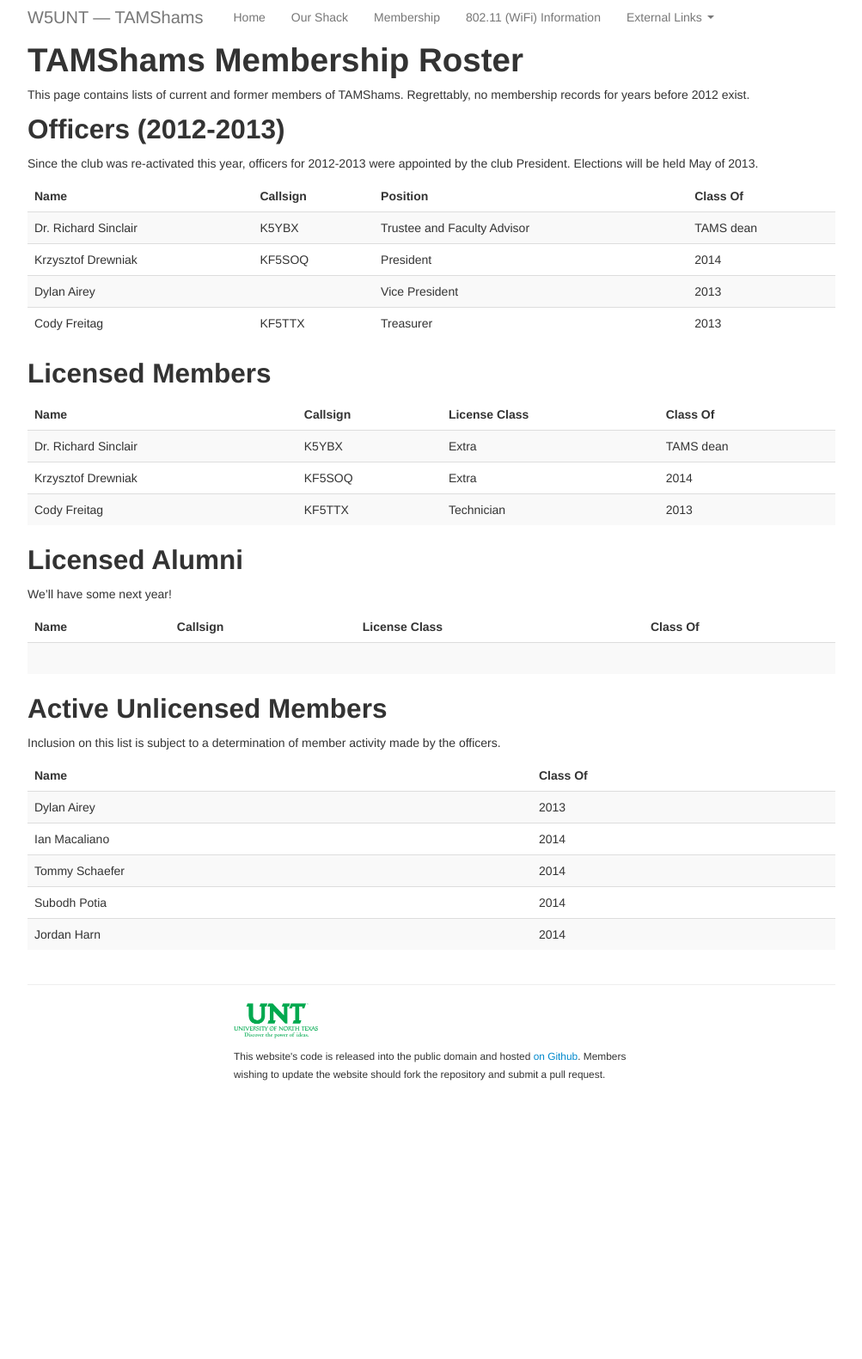
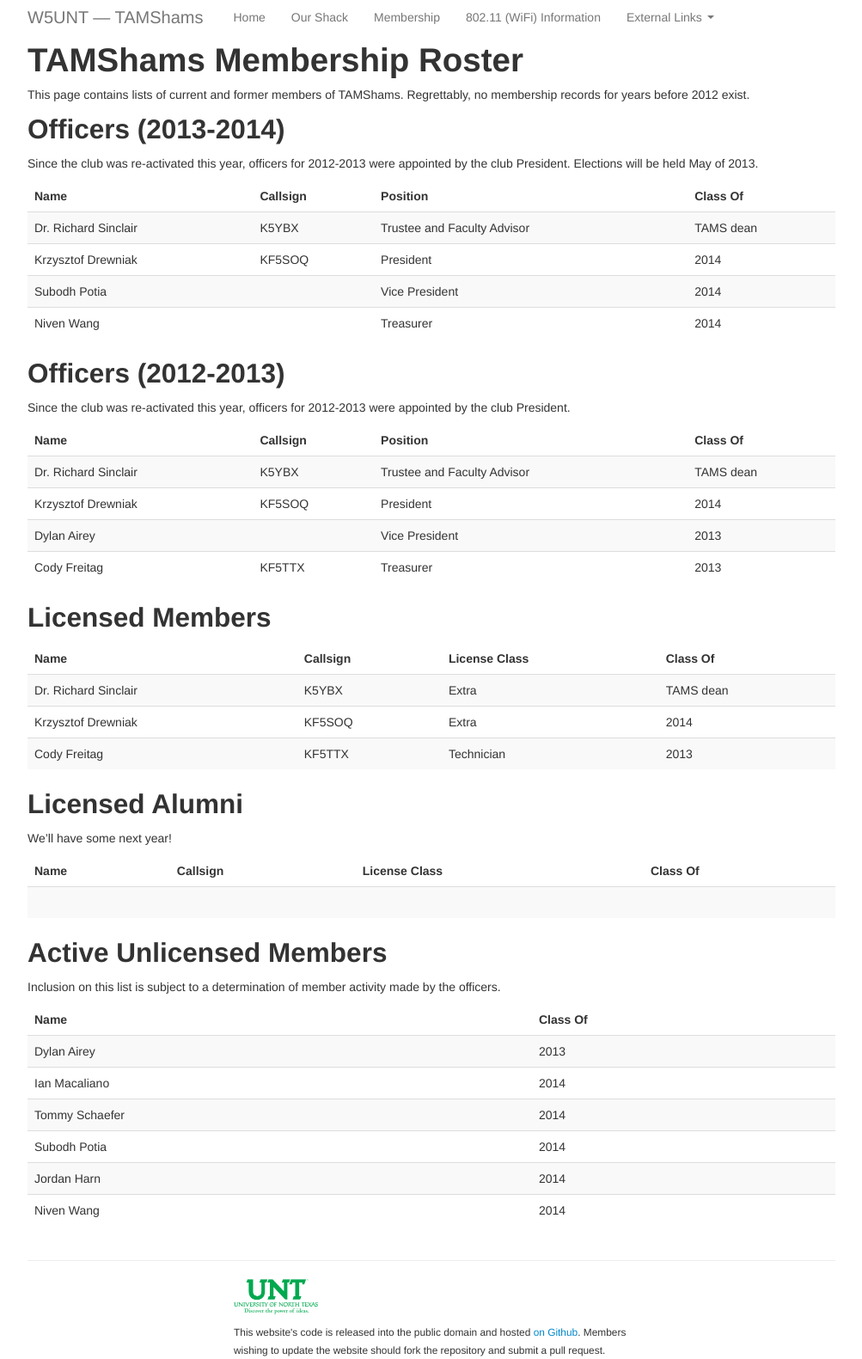
Before and after one commit to w5unt/w5unt.github.com, a Jekyll site: the page built from membership.md, in a window 1280 px wide. Shown: the whole page at 86% size, without its empty margins (138-1141 px from the left). Built offline with Jekyll 4.4.1, drawn with Linux system fonts in a browser that asks for light colours; nearby versions of some CDN libraries; before the commit the page ends 1260 px from its top, so only the background shows below that.

Commit message:
Results of officer elections

```diff
--- a/membership.md
+++ b/membership.md
@@ -6,10 +6,26 @@ layout: default
 This page contains lists of current and former members of TAMShams.
 Regrettably, no membership records for years before 2012 exist.
 
+Officers (2013-2014)
+--------------------
+Since the club was re-activated this year, officers for 2012-2013 were appointed by the club President.
+Elections will be held May of 2013.
+
+|-------------------------------|
+|Name|Callsign|Position|Class Of|
+|-------------------------------|
+|Dr. Richard Sinclair|K5YBX|Trustee and Faculty Advisor|TAMS dean|
+|Krzysztof Drewniak|KF5SOQ|President|2014|
+|Subodh Potia||Vice President|2014|
+|Niven Wang||Treasurer|2014|
+|-------------------------------|
+{: .table .table-striped}
+
+
+
 Officers (2012-2013)
 --------------------
 Since the club was re-activated this year, officers for 2012-2013 were appointed by the club President.
-Elections will be held May of 2013.
 
 |-------------------------------|
 |Name|Callsign|Position|Class Of|
@@ -58,5 +74,6 @@ Inclusion on this list is subject to a determination of member activity made by
 |Tommy Schaefer|2014|
 |Subodh Potia|2014|
 |Jordan Harn|2014|
+|Niven Wang|2014|
 |-------------|
 {: .table .table-striped}
```
